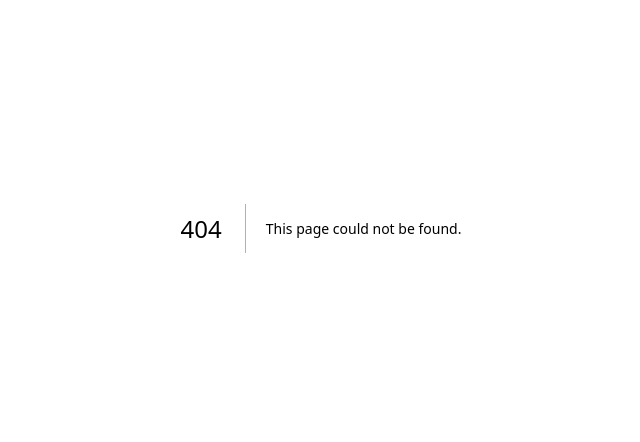
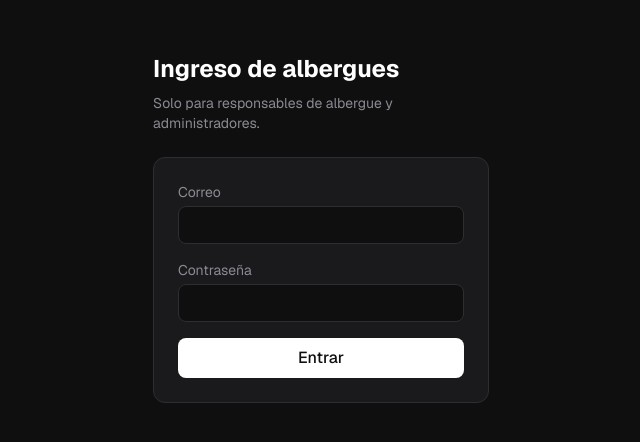
Before and after one commit to JuanProgramav/econo-map, a Next.js app: page /login in a window 1280 px wide. Before the commit this address had no page. Shown: the part 172-614 px from the top of the page, without its empty margins (319-959 px from the left). Built offline with nearby package versions, Linux system fonts and the light colour scheme; no server answers.

Commit message:
feat: agregar pantalla de login y panel provisional

```diff
--- /dev/null
+++ b/src/app/login/acciones.ts
@@ -0,0 +1,37 @@
+"use server";
+
+import { redirect } from "next/navigation";
+import { RepositorioUsuariosPrisma } from "@/repositories/RepositorioUsuariosPrisma";
+import { AutenticacionServicio } from "@/services/AutenticacionServicio";
+import { cerrarSesion, crearSesion } from "@/lib/sesion";
+
+export interface EstadoLogin {
+  error: string | null;
+}
+
+export async function iniciarSesion(
+  _estadoPrevio: EstadoLogin,
+  formulario: FormData,
+): Promise<EstadoLogin> {
+  const correo = String(formulario.get("correo") ?? "");
+  const contrasena = String(formulario.get("contrasena") ?? "");
+
+  const servicio = new AutenticacionServicio(new RepositorioUsuariosPrisma());
+  const usuario = await servicio.iniciarSesion(correo, contrasena);
+
+  if (!usuario) {
+    return { error: "Correo o contraseña incorrectos." };
+  }
+
+  await crearSesion({
+    usuarioId: usuario.id,
+    rol: usuario.rol,
+    albergueId: usuario.albergueId,
+  });
+  redirect("/panel");
+}
+
+export async function salir(): Promise<void> {
+  await cerrarSesion();
+  redirect("/login");
+}
--- /dev/null
+++ b/src/app/login/page.tsx
@@ -0,0 +1,15 @@
+import { FormularioLogin } from "@/components/login/FormularioLogin";
+
+export default function PaginaLogin() {
+  return (
+    <main className="mx-auto flex w-full max-w-sm flex-1 flex-col justify-center px-6 py-10">
+      <h1 className="text-2xl font-bold text-strong">Ingreso de albergues</h1>
+      <p className="mb-6 mt-2 text-sm text-muted">
+        Solo para responsables de albergue y administradores.
+      </p>
+      <div className="rounded-xl border border-border bg-surface p-6">
+        <FormularioLogin />
+      </div>
+    </main>
+  );
+}
--- /dev/null
+++ b/src/app/panel/page.tsx
@@ -0,0 +1,22 @@
+import { redirect } from "next/navigation";
+import { salir } from "@/app/login/acciones";
+import { leerSesion } from "@/lib/sesion";
+
+export const dynamic = "force-dynamic";
+
+export default async function Panel() {
+  const sesion = await leerSesion();
+  if (!sesion) redirect("/login");
+
+  return (
+    <main className="mx-auto w-full max-w-3xl px-6 py-10">
+      <h1 className="text-2xl font-bold text-strong">Panel</h1>
+      <p className="mt-2 text-muted">Sesión iniciada como: {sesion.rol}</p>
+      <form action={salir} className="mt-6">
+        <button className="rounded-lg border border-border px-4 py-2 text-foreground">
+          Cerrar sesión
+        </button>
+      </form>
+    </main>
+  );
+}
--- /dev/null
+++ b/src/components/login/FormularioLogin.tsx
@@ -0,0 +1,49 @@
+"use client";
+
+import { useActionState } from "react";
+import { EstadoLogin, iniciarSesion } from "@/app/login/acciones";
+
+const ESTADO_INICIAL: EstadoLogin = { error: null };
+
+export function FormularioLogin() {
+  const [estado, accion, pendiente] = useActionState(
+    iniciarSesion,
+    ESTADO_INICIAL,
+  );
+
+  return (
+    <form action={accion} className="flex flex-col gap-4">
+      <label className="flex flex-col gap-1 text-sm text-muted">
+        Correo
+        <input
+          name="correo"
+          type="email"
+          required
+          className="rounded-lg border border-border bg-background px-3 py-2 text-foreground outline-none focus:border-muted"
+        />
+      </label>
+
+      <label className="flex flex-col gap-1 text-sm text-muted">
+        Contraseña
+        <input
+          name="contrasena"
+          type="password"
+          required
+          className="rounded-lg border border-border bg-background px-3 py-2 text-foreground outline-none focus:border-muted"
+        />
+      </label>
+
+      {estado.error && (
+        <p className="text-sm text-critical">{estado.error}</p>
+      )}
+
+      <button
+        type="submit"
+        disabled={pendiente}
+        className="rounded-lg bg-strong px-4 py-2 font-medium text-background disabled:opacity-60"
+      >
+        {pendiente ? "Entrando..." : "Entrar"}
+      </button>
+    </form>
+  );
+}
```
